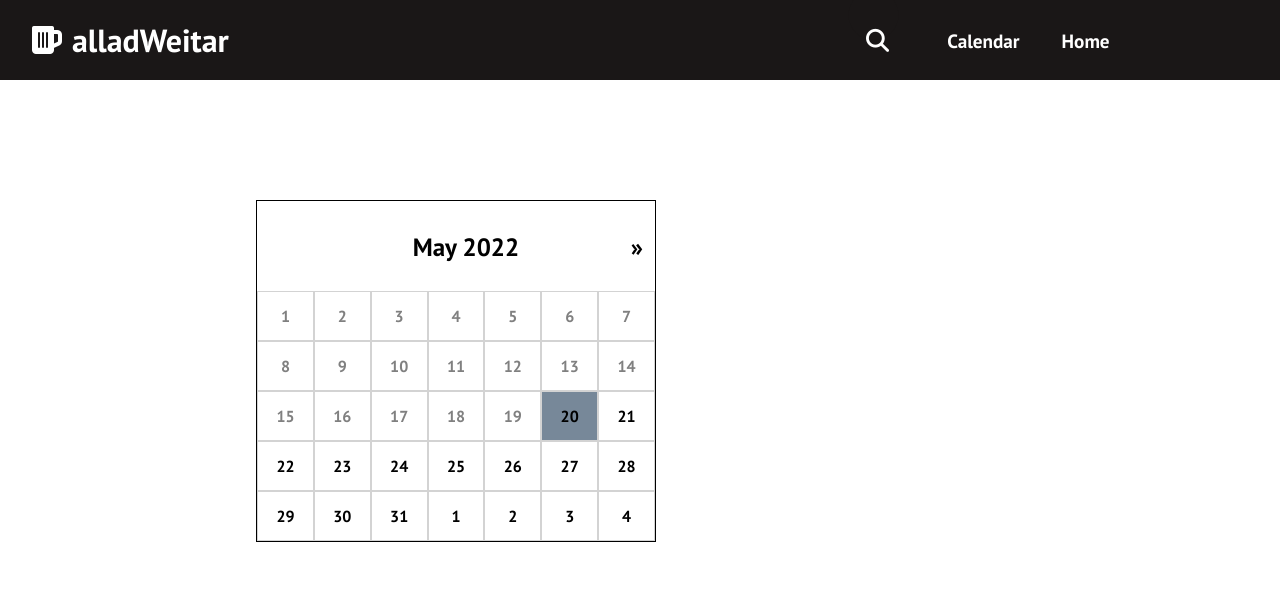
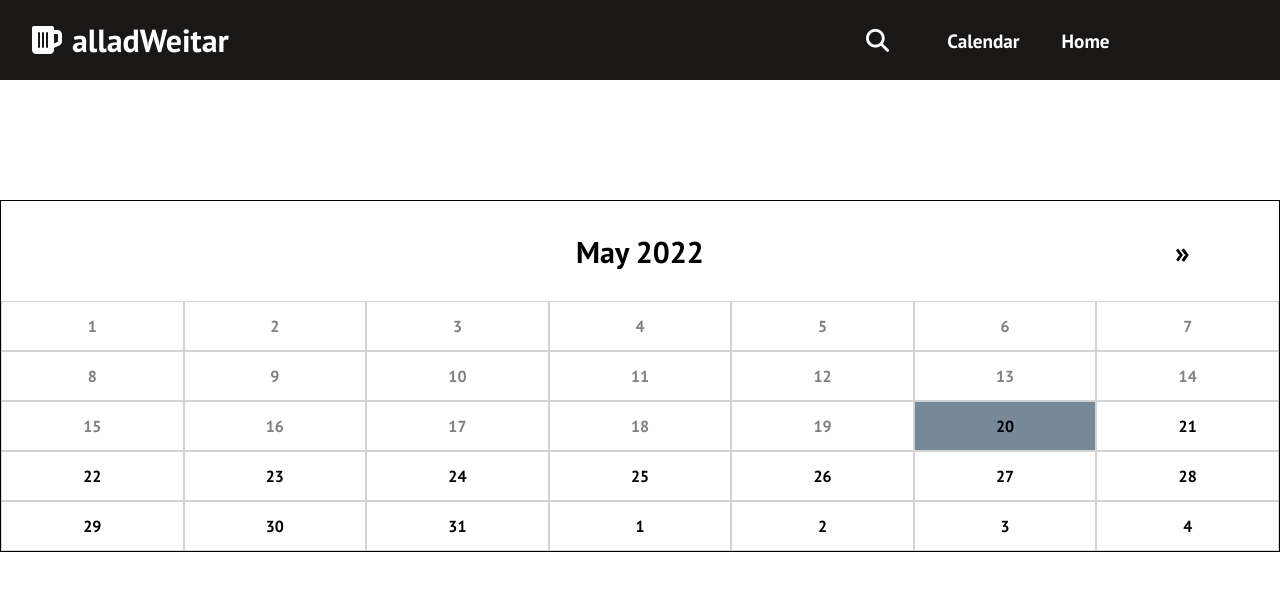
Before and after one commit to EricReinprecht/alladWeitar, a React (Create React App) app: page /calendar in a window 1280 px wide. Shown: the top 590 px of the page. Built offline with nearby package versions, Linux system fonts and the light colour scheme.

Commit message:
Kalender eingebettet in home

```diff
--- a/src/components/Calendar/Build.js
+++ b/src/components/Calendar/Build.js
@@ -7,7 +7,7 @@ export default function Build(value) {
 
     while(day.isBefore(endDay, "day")){
         calendar.push(
-            Array(7).fill(0).map(() => day.add(1, "day").clone())
+            Array(7).fill().map(() => day.add(1, "day").clone())
         )
     }
 
--- a/src/components/Calendar/Calendar.css
+++ b/src/components/Calendar/Calendar.css
@@ -1,18 +1,36 @@
 .calendar{
-    width: 400px;
+    position: fixed;
+    top: 200px;
+    width: 100%;
 
     border: 1px solid #000;
+    display: block;
+}
+
+.calendar-header{
+    display: flex;
+    justify-content: center;
+    align-items: center;
+
+    height: 100px;
+
+    font-size: 30px;
+
+    background-color: white;
+}
+
+.body{
+
 }
 
 .week{
     display: flex;
     align-items: center;
     justify-content: center;
+
     width: 100%;
     height: 50px;
 }
-
-
 
 .day{
     position: relative;
@@ -30,6 +48,7 @@
 
 .selected{
     background-color: lightslategray;
+
     height: 100%;
     width: 100%;
 
@@ -40,6 +59,7 @@
 
 .today{
     background-color: lightblue;
+
     height: 100%;
     width: 100%;
 
@@ -50,6 +70,7 @@
 
 .before{
     color: gray;
+
     height: 100%;
     width: 100%;
 
@@ -69,21 +90,16 @@
     align-items: center;
 }
 
-.header{
-    display: flex;
-    justify-content: center;
-}
-
 .prev{
     position: absolute;
-    left: 3%;
+    left: 7%;
 
     cursor: pointer;
 }
 
 .next{
     position: absolute;
-    right: 3%;
+    right: 7%;
 
     cursor: pointer;
 }
--- a/src/components/Calendar/Calendar.js
+++ b/src/components/Calendar/Calendar.js
@@ -4,7 +4,7 @@ import './Calendar.css'
 import { useState, useEffect } from 'react';
 import buildCalendar from './Build';
 import dayStyles, { beforeToday } from './Styles';
-//import Header from './Header';
+import Header from './Header';
 
 export default function Calendar() {
 
@@ -15,36 +15,10 @@ export default function Calendar() {
         setCalendar(buildCalendar(value));
     }, [value])
 
-    function curretMonthName(){
-        return value.format("MMMM")
-    }
-
-    function curretYear(){
-        return value.format("YYYY")
-    }
-
-    function prevMonth(){
-        return value.clone().subtract(1, "month")
-    }
-
-    function nextMonth(){
-        return value.clone().subtract(-1, "month")
-    }
-
-
-    function thisMonth(){
-        return value.isSame(new Date(), "month")
-    }
-
   return (
     <>
-        <div className='calendar-display'>
         <div className='calendar'>
-                <div className='header'>
-                    <div className='prev' onClick={() => !thisMonth() && setValue(prevMonth())}>{!thisMonth() ? String.fromCharCode(171) : null}</div>
-                    <div className='current'>{curretMonthName()} {curretYear()}</div>
-                    <div className='next' onClick={() => setValue(nextMonth())}>{String.fromCharCode(187)}</div>
-                </div>
+           <Header value={value} setValue={setValue} />
            <div className='body'>
                {calendar.map((week) => (
                    <div className='week'>
@@ -57,7 +31,7 @@ export default function Calendar() {
            </div>
 
         </div>
-        </div>
+
     </>
   )
 }
--- a/src/components/Calendar/Header.js
+++ b/src/components/Calendar/Header.js
@@ -1,29 +1,34 @@
 import React from 'react'
 import moment from 'moment'
 
-export default function CalendarHeader(value, setValue) {
+
+export default function CalendarHeader(props) {
 
     function curretMonthName(){
-        return moment(value).format("MMMM")
+        return moment(props.value).format("MMMM")
     }
 
     function curretYear(){
-        return moment(value).format("YYYY")
+        return moment(props.value).format("YYYY")
     }
 
     function prevMonth(){
-        return moment(value).clone().subtract(1, "month")
+        return moment(props.value).clone().subtract(1, "month")
     }
 
     function nextMonth(){
-        return moment(value).clone().subtract(-1, "month")
+        return moment(props.value).clone().subtract(-1, "month")
+    }
+
+    function thisMonth(){
+        return props.value.isSame(new Date(), "month")
     }
 
   return (
-    <div className='header'>
-        <div className='prev' onClick={() => setValue(prevMonth())}>{String.fromCharCode(171)}</div>
+    <div className='calendar-header'>
+        <div className='prev' onClick={() => !thisMonth() && props.setValue(prevMonth())}>{!thisMonth() ? String.fromCharCode(171) : null}</div>
         <div className='current'>{curretMonthName()} {curretYear()}</div>
-        <div className='next' onClick={() => setValue(nextMonth())}>{String.fromCharCode(187)}</div>
+        <div className='next' onClick={() => props.setValue(nextMonth())}>{String.fromCharCode(187)}</div>
     </div>
   )
 }
--- a/src/components/pages/Calendar.css
+++ /dev/null
@@ -1,77 +0,0 @@
-.calendar-container{
-    position: absolute;
-    top: 200px;
-    left: 20%;
-}
-
-button{
-    height: 50px;
-    padding: 5px;
-    outline: none;
-    border: none;
-    cursor: pointer;
-    background-color: #ffffff;
-    color: #242424;
-    border: 1px solid #242424;
-}
-/*
-.react-calendar {
-    width: 80%;
-    background-color: #242424;
-    color: #ffffff;
-    border-radius: 8px;
-    font-family: Arial, Helvetica, sans-serif;
-   }
-
-   .react-calendar__navigation {
-    display: flex;
-   }
-
-   .react-calendar__navigation button {
-    color: white;
-    min-width: 44px;
-    background: none;
-    font-size: 16px;
-    margin-top: 8px;
-   }
-
-   abbr[title] {
-    text-decoration: none;
-   }
-
-   .react-calendar__month-view__days__day--weekend {
-    color: #d10000;
-   }
-
-   .react-calendar__tile:enabled:hover,
-   .react-calendar__tile:enabled:focus {
-    background: gray;
-    color: #242424;
-   }
-
-   .react-calendar__tile--now {
-    background: goldenrod;
-    font-weight: bold;
-    color: #242424;
-   }
-
-   .react-calendar__tile--now:enabled:hover,
-   .react-calendar__tile--now:enabled:focus {
-    background: gray;
-    font-weight: bold;
-    color: #242424;
-   }
-
-   .react-calendar__tile--active {
-    background: white;
-    font-weight: bold;
-    color: #242424;
-   }
-
-
-   .react-calendar__tile--active:enabled:hover,
-   .react-calendar__tile--active:enabled:focus {
-    background: gray;
-    color: #242424;
-   }
-*/
--- a/src/components/pages/CalendarPage.css
+++ b/src/components/pages/CalendarPage.css
@@ -0,0 +1,22 @@
+.calendar-site{
+    width: 100%;
+    height: 100%;
+
+    position: absolute;
+    top: 200px;
+
+    display: flex;
+    justify-content: center;
+}
+
+.calendar-display{
+    z-index: 1;
+    width: 100%;
+    height: 100%;
+
+    position: absolute;
+    top: 200px;
+
+    display: flex;
+    justify-content: center;
+}
--- a/src/components/pages/CalendarPage.js
+++ b/src/components/pages/CalendarPage.js
@@ -1,26 +1,17 @@
 import React from 'react'
 import '../../App.css'
 
-import './Calendar.css';
 import './CalendarPage.css';
 
 import Calendar from '../Calendar/Calendar';
 
-
-import { useState } from 'react';
-
 export default function CalendarPage() {
 
-    const [date, setDate] = useState(new Date());
-
-    const onChange = date => {
-      setDate(date);
-    }
-
     return (
-      <div className='calendar-container'>
-
-        <Calendar/>
-      </div>
+      <>
+        <div className='calendar-site'>
+          <Calendar/>
+        </div>
+      </>
     );
   }
--- a/src/components/pages/Home.js
+++ b/src/components/pages/Home.js
@@ -1,12 +1,15 @@
 import React from 'react'
 import '../../App.css'
+import Calendar from '../Calendar/Calendar'
 import ContentList from '../ContentList'
 import'./Home.css'
+import './CalendarPage.css'
 
 export default function Home() {
   return (
       <>
         <ContentList />
+        <Calendar />
       </>
     )
 }
```
Lines whose indentation alone changed are shown as unchanged.
